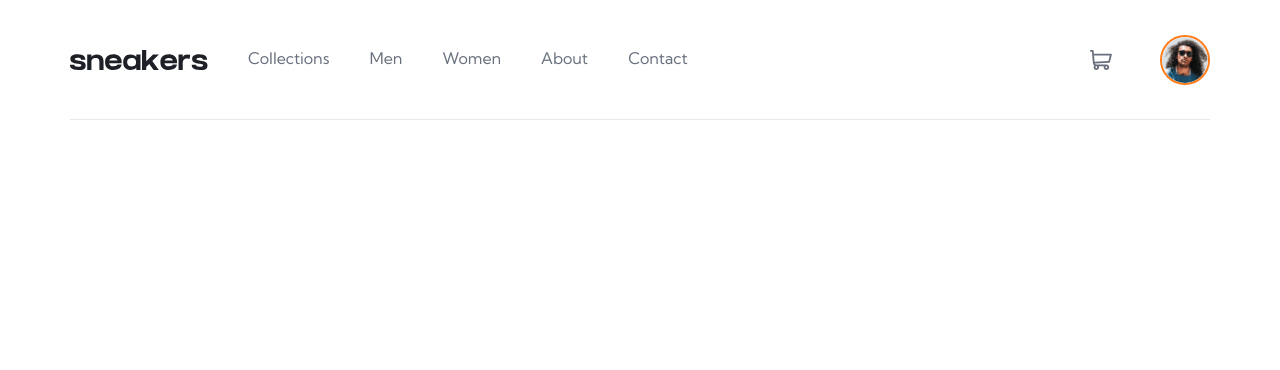
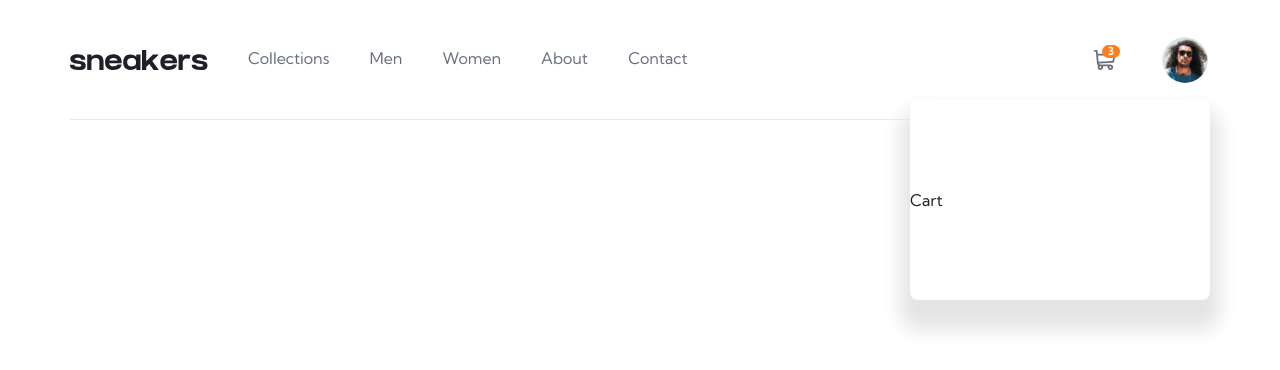
Before and after one commit to Wildereduardoleon85/ecommerce-product-page, a React (Vite) app: page / in a window 1280 px wide. Shown: the top 370 px of the page. Built offline with nearby package versions, Linux system fonts and the light colour scheme.

Commit message:
feat: Add cart card

```diff
--- /dev/null
+++ b/src/components/Cart/Cart.tsx
@@ -0,0 +1,7 @@
+import styles from './cart.module.css'
+
+function Cart() {
+  return <div className={styles.cartCard}>Cart</div>
+}
+
+export default Cart
--- /dev/null
+++ b/src/components/Cart/cart.module.css
@@ -0,0 +1,16 @@
+.cartCard {
+  width: 300px;
+  height: 200px;
+  background-color: white;
+  position: absolute;
+  top: 100px;
+  right: 50px;
+  box-shadow: 0px 20px 20px 10px rgb(228, 228, 228);
+  border-radius: 0.5rem;
+}
+
+@media (min-width: 1140px) {
+  .cartCard {
+    right: 0;
+  }
+}
--- /dev/null
+++ b/src/components/Cart/index.ts
@@ -0,0 +1,2 @@
+/* eslint-disable import/prefer-default-export */
+export { default as Cart } from './Cart'
--- a/src/components/Navbar/Navbar.tsx
+++ b/src/components/Navbar/Navbar.tsx
@@ -1,12 +1,27 @@
+import { useState } from 'react'
 import styles from './navbar.module.css'
 import logo from '../../assets/logo.svg'
+import menuIcon from '../../assets/icon-menu.svg'
 import avatarIcon from '../../assets/image-avatar.png'
-import { CartIcon } from '../Icons'
+import { Cart, CartIcon } from '..'
 
 function Navbar() {
+  const [showCart, setShowCart] = useState<boolean>(false)
+
+  function onCartMouseOver() {
+    setShowCart(true)
+  }
+
+  function onCartMouseLeave() {
+    setShowCart(false)
+  }
+
+  console.log(showCart)
+
   return (
     <header className={styles.navbarContainer}>
       <nav>
+        <img src={menuIcon} alt='menu-icon' width={16} height={15} />
         <img src={logo} alt='logo' width={138} height={20} />
         <ul>
           <li>
@@ -26,9 +41,18 @@ function Navbar() {
           </li>
         </ul>
         <div>
-          <CartIcon />
+          <div
+            className={styles.cartIconContainer}
+            onMouseOver={onCartMouseOver}
+            onFocus={onCartMouseOver}
+            onMouseLeave={onCartMouseLeave}
+          >
+            <CartIcon />
+            <div>3</div>
+          </div>
           <img src={avatarIcon} alt='avatar-icon' width={50} height={50} />
         </div>
+        {true && <Cart />}
       </nav>
     </header>
   )
--- a/src/components/Navbar/navbar.module.css
+++ b/src/components/Navbar/navbar.module.css
@@ -3,12 +3,20 @@
 }
 
 .navbarContainer nav {
-    max-width: 1140px;
+  max-width: var(--max-width);
   height: 100%;
   margin: 0 auto 0 auto;
   display: flex;
   align-items: center;
   border-bottom: 1px solid var(--mediumLightGreyshBlue);
+  position: relative;
+}
+
+.navbarContainer nav > img:first-child {
+  margin-top: 6.2px;
+  margin-right: 1rem;
+  display: none;
+  cursor: pointer;
 }
 
 .navbarContainer ul {
@@ -45,23 +53,51 @@
   align-items: center;
 }
 
-.navbarContainer > nav > div > img:nth-child(2) {
-    border: 2px solid var(--orange);
+.navbarContainer > nav > div > img {
+  border: 2px solid transparent;
   border-radius: 50%;
-}
-
-.navbarContainer > nav > div > svg,
-.navbarContainer > nav > div > img:nth-child(2) {
   cursor: pointer;
-}
-
-.navbarContainer > nav > div > svg {
-    fill: #69707D;
-    margin-right: 3rem;
   transition: var(--transition);
 }
 
-.navbarContainer > nav > div > svg:hover {
+.navbarContainer > nav > div > img:hover {
+  border-color: var(--orange);
+}
+
+.cartIconContainer {
+  cursor: pointer;
+  margin-right: 2.5rem;
+  position: relative;
+  width: 30px;
+  height: 30px;
+}
+
+.cartIconContainer > div {
+  position: absolute;
+  height: 13px;
+  width: 18px;
+  background-color: var(--orange);
+  border-radius: 10px;
+  top: 0;
+  right: 0;
+  font-size: 0.7rem;
+  color: white;
+  display: flex;
+  align-items: center;
+  justify-content: center;
+  font-weight: 700;
+  pointer-events: none;
+}
+
+.navbarContainer > nav > div > div > svg {
+  fill: #69707d;
+  transition: var(--transition);
+  position: absolute;
+  top: calc(50% - (var(--cart-icon-height) / 2));
+  left: calc(50% - (var(--cart-icon-width) / 2));
+}
+
+.navbarContainer > nav > div > div > svg:hover {
   fill: var(--veryDarkBlue);
 }
 
@@ -75,4 +111,8 @@
   .navbarContainer ul {
     display: none;
   }
+
+  .navbarContainer nav > img:first-child {
+    display: block;
   }
+}
--- a/src/components/index.ts
+++ b/src/components/index.ts
@@ -1 +1,3 @@
-export * from './Navbar'
+export { Cart } from './Cart'
+export { CartIcon } from './Icons'
+export { Navbar } from './Navbar'
--- a/src/index.css
+++ b/src/index.css
@@ -9,7 +9,11 @@
   --white: hsl(0, 0%, 100%);
   --black: hsl(0, 0%, 0%);
   --mediumLightGreyshBlue: #e8e7ec;
+  /* other */
   --transition: all ease-in-out 0.15s;
+  --cart-icon-height: 20px;
+  --cart-icon-width: 22px;
+  --max-width: 1140px;
 }
 
 * {
```
Also changed, not shown: .eslintrc.json. Lines whose indentation alone changed are shown as unchanged.
